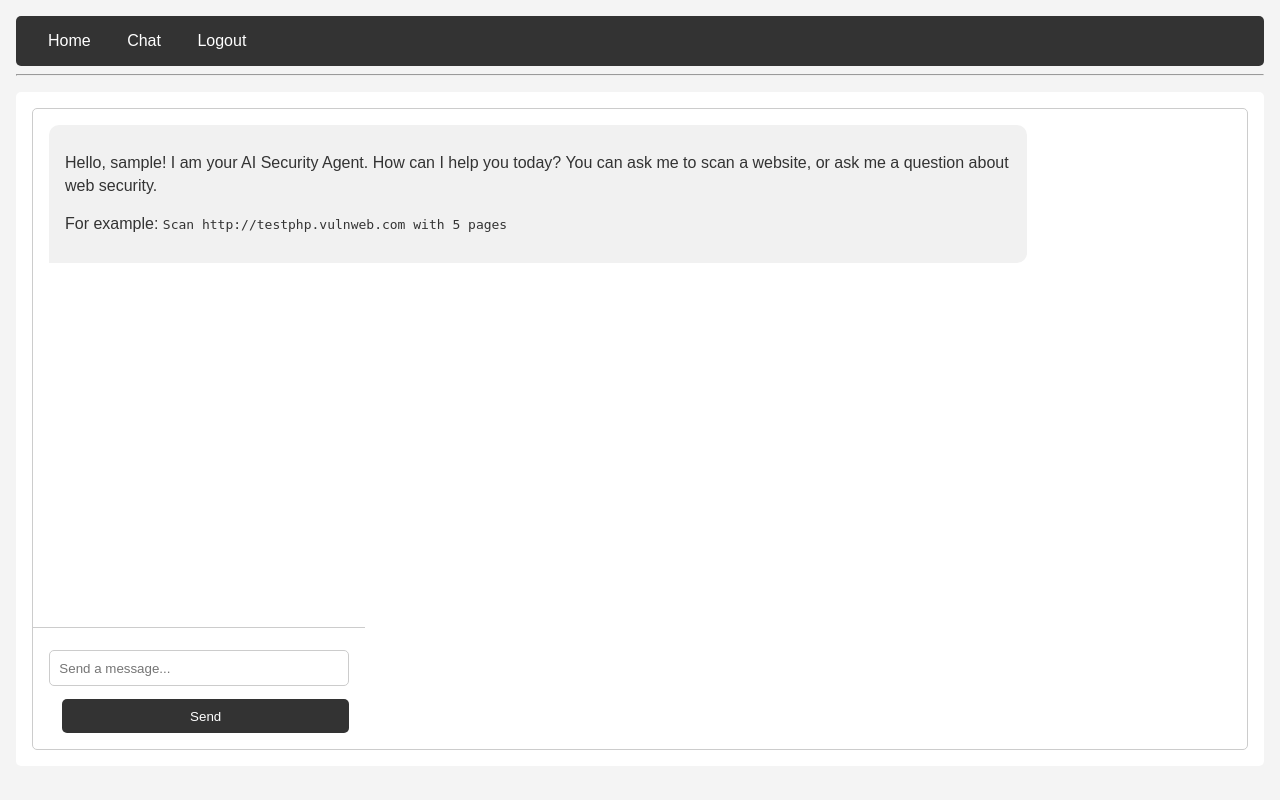
After one commit to PrajwalKhante/home, a Flask app: page /chat in a window 1280 px wide. The commit adds this page. Run offline with Flask 3, Linux system fonts and the light colour scheme; the visitor is signed in with stand-in values (Sample User, id 1).

Commit message:
feat: Overhaul to chatbot UI and integrate local LLM
This commit completes the transformation of the vulnerability scanning tool into a fully-featured, conversational AI agent. It replaces the previous web dashboard with a ChatGPT-like chat interface and replaces the API-based LLM with a local GGUF model, making the application self-contained and more powerful.

Key changes:
- **Chatbot UI/UX:** The entire frontend has been rebuilt to provide a conversational experience. Users interact with the agent by sending messages to start scans, ask questions, and view results.
- **Local LLM Integration:** The AI core now uses `llama-cpp-python` to run a local GGUF model (Mistral 7B Instruct). This removes the need for external API keys and allows for private, offline analysis.
- **Conversational Engine:** A new backend engine uses the local LLM to parse user intent from chat messages, enabling natural language commands.
- **API Key Removal:** All previous logic for managing external API keys, including the settings page and database fields, has been removed.
- **Instructions:** A new `INSTRUCTIONS.md` file provides clear steps for downloading and setting up the required local model.
- **Code Cleanup:** The project has been cleaned up by removing now-redundant templates and adding a `.gitignore` file for better repository management.

```diff
--- a/app/main.py
+++ b/app/main.py
@@ -3,18 +3,15 @@ import sys
 import datetime
 import threading
 import json
-import io
-import csv
-from flask import Flask, render_template, redirect, url_for, request, flash, send_file
+import re
+from flask import Flask, render_template, redirect, url_for, request, flash, jsonify
 from flask_sqlalchemy import SQLAlchemy
 from flask_login import LoginManager, UserMixin, login_user, logout_user, login_required, current_user
 from werkzeug.security import generate_password_hash, check_password_hash
-from cryptography.fernet import Fernet
 
-# --- App Setup ---
 sys.path.append(os.path.abspath(os.path.join(os.path.dirname(__file__), '..')))
 from lib.scanner import scan_website
-from lib.analyzer import analyze_endpoints
+from lib.analyzer import analyze_endpoints, llm as analyzer_llm
 
 app = Flask(__name__)
 app.config['SECRET_KEY'] = os.urandom(24)
@@ -22,48 +19,21 @@ db_path = os.path.join(os.path.abspath(os.path.dirname(__file__)), 'app.db')
 app.config['SQLALCHEMY_DATABASE_URI'] = f'sqlite:///{db_path}'
 app.config['SQLALCHEMY_TRACK_MODIFICATIONS'] = False
 
-# --- Encryption Setup ---
-# In a real app, this key should be loaded securely from the environment or a secret manager
-# For simplicity, we'll generate it if it doesn't exist.
-key_file = 'secret.key'
-if not os.path.exists(key_file):
-    key = Fernet.generate_key()
-    with open(key_file, 'wb') as f:
-        f.write(key)
-else:
-    with open(key_file, 'rb') as f:
-        key = f.read()
-cipher_suite = Fernet(key)
-
-# --- Database and Login Manager ---
 db = SQLAlchemy(app)
 login_manager = LoginManager(app)
 login_manager.login_view = 'login'
 
-# --- Models ---
+# Models
 class User(UserMixin, db.Model):
     id = db.Column(db.Integer, primary_key=True)
     username = db.Column(db.String(100), unique=True, nullable=False)
     password_hash = db.Column(db.String(256))
     scans = db.relationship('Scan', backref='user', lazy=True)
-    encrypted_api_key = db.Column(db.LargeBinary)
 
-    def set_password(self, password):
-        self.password_hash = generate_password_hash(password)
-
-    def check_password(self, password):
-        return check_password_hash(self.password_hash, password)
-
-    def set_api_key(self, api_key):
-        self.encrypted_api_key = cipher_suite.encrypt(api_key.encode())
-
-    def get_api_key(self):
-        if self.encrypted_api_key:
-            return cipher_suite.decrypt(self.encrypted_api_key).decode()
-        return None
+    def set_password(self, password): self.password_hash = generate_password_hash(password)
+    def check_password(self, password): return check_password_hash(self.password_hash, password)
 
 class Scan(db.Model):
-    # ... (model is unchanged)
     id = db.Column(db.Integer, primary_key=True)
     target_url = db.Column(db.String(200), nullable=False)
     max_pages = db.Column(db.Integer, default=20)
@@ -73,50 +43,105 @@ class Scan(db.Model):
     user_id = db.Column(db.Integer, db.ForeignKey('user.id'), nullable=False)
     results = db.Column(db.Text, nullable=True)
 
+@login_manager.user_loader
+def load_user(user_id): return db.session.get(User, int(user_id))
 
-@login_manager.user_loader
-def load_user(user_id):
-    return db.session.get(User, int(user_id))
+# --- Chatbot AI Engine ---
+def get_chatbot_response(user_message):
+    if not analyzer_llm:
+        return "The local AI model is not loaded. Please follow the instructions in INSTRUCTIONS.md."
 
-# --- Background Scan Function ---
-def run_scan_in_background(app_context, scan_id, api_key):
+    # Use the LLM to understand the user's intent
+    prompt = f"""[INST] You are the brain of a cybersecurity chatbot. A user sent you a message.
+    Your job is to understand their intent and extract relevant information.
+    The user's message is: "{user_message}"
+
+    Possible intents are: 'start_scan', 'ask_question', 'show_history', 'greet', 'unknown'.
+    If the intent is 'start_scan', you must extract the 'url' and optionally the number of 'pages'.
+
+    Respond with a single line of JSON. For example:
+    {{"intent": "start_scan", "url": "http://example.com", "pages": 10}}
+    {{"intent": "ask_question", "question": "What is SQL injection?"}}
+    {{"intent": "show_history"}}
+    {{"intent": "greet"}} [/INST]
+    """
+
+    try:
+        output = analyzer_llm(prompt, max_tokens=128, stop=["[INST]"], temperature=0.1)
+        response_text = output["choices"][0]["text"]
+        parsed_json = json.loads(response_text)
+        intent = parsed_json.get("intent")
+
+        if intent == "start_scan":
+            url = parsed_json.get("url")
+            if not url: return "You asked me to start a scan, but did not provide a URL."
+            pages = parsed_json.get("pages", 10)
+
+            new_scan = Scan(target_url=url, max_pages=pages, tests_run="sql,xss", user_id=current_user.id)
+            db.session.add(new_scan); db.session.commit()
+            threading.Thread(target=run_scan_in_background, args=(app.app_context(), new_scan.id)).start()
+            return f"Scan started for {url} (ID: {new_scan.id}). I'll let you know when it's done. You can also ask for the results of a scan by its ID."
+
+        elif intent == "show_history":
+            scans = Scan.query.filter_by(user_id=current_user.id).order_by(Scan.timestamp.desc()).limit(5).all()
+            if not scans: return "You have no previous scans."
+            response = "Here are your 5 most recent scans:\n"
+            for s in scans:
+                response += f"- ID: {s.id}, URL: {s.target_url}, Status: {s.status}\n"
+            return response
+
+        elif intent == "ask_question":
+            question = parsed_json.get("question", user_message)
+            answer_prompt = f"[INST] As a cybersecurity expert, answer the following question in a helpful and concise way: {question} [/INST]"
+            answer_output = analyzer_llm(answer_prompt, max_tokens=512, stop=["[INST]"])
+            return answer_output["choices"][0]["text"].strip()
+
+        elif intent == "greet":
+            return "Hello! How can I help you with your web security needs today?"
+
+        else: # unknown
+            return "I'm sorry, I'm not sure how to help with that. You can ask me to scan a website, or ask a question about web security."
+
+    except Exception as e:
+        print(f"Error in chatbot response generation: {e}")
+        return "I'm sorry, I had a problem processing your request."
+
+def run_scan_in_background(app_context, scan_id):
     with app_context:
         scan = db.session.get(Scan, scan_id)
         if not scan: return
-        print(f"Starting background scan for {scan.target_url}")
         scan.status = 'running'; db.session.commit()
         try:
             endpoints = scan_website(scan.target_url, scan.max_pages)
-            tests = scan.tests_run.split(',')
-            # Pass the API key to the analyzer
-            vulnerabilities = analyze_endpoints(endpoints, tests, api_key=api_key)
+            vulnerabilities = analyze_endpoints(endpoints, scan.tests_run.split(','))
             scan.results = json.dumps(vulnerabilities)
             scan.status = 'completed'
         except Exception as e:
-            print(f"Error during scan: {e}"); scan.status = 'failed'
-            scan.results = json.dumps([{"error": str(e)}])
+            scan.status = 'failed'; scan.results = json.dumps([{"error": str(e)}])
         db.session.commit()
-        print(f"Scan {scan.id} finished with status: {scan.status}")
+        # In a real-world app, we'd use WebSockets or another method to push this notification.
+        print(f"Scan {scan.id} for {scan.target_url} is complete!")
 
 # --- Routes ---
 @app.route('/')
 def index():
-    return render_template('base.html')
+    if current_user.is_authenticated:
+        return redirect(url_for('chat'))
+    return render_template('login.html')
 
 @app.route('/login', methods=['GET', 'POST'])
 def login():
-    if current_user.is_authenticated: return redirect(url_for('dashboard'))
+    if current_user.is_authenticated: return redirect(url_for('chat'))
     if request.method == 'POST':
         user = User.query.filter_by(username=request.form['username']).first()
         if user and user.check_password(request.form['password']):
-            login_user(user, remember=True)
-            return redirect(url_for('dashboard'))
+            login_user(user, remember=True); return redirect(url_for('chat'))
         else: flash('Invalid username or password')
     return render_template('login.html')
 
 @app.route('/register', methods=['GET', 'POST'])
 def register():
-    if current_user.is_authenticated: return redirect(url_for('dashboard'))
+    if current_user.is_authenticated: return redirect(url_for('chat'))
     if request.method == 'POST':
         if User.query.filter_by(username=request.form['username']).first():
             flash('Username already exists')
@@ -124,78 +149,51 @@ def register():
             new_user = User(username=request.form['username'])
             new_user.set_password(request.form['password'])
             db.session.add(new_user); db.session.commit()
-            login_user(new_user)
-            return redirect(url_for('dashboard'))
+            login_user(new_user); return redirect(url_for('chat'))
     return render_template('register.html')
 
 @app.route('/logout')
 @login_required
 def logout():
     logout_user()
-    return redirect(url_for('index'))
+    return redirect(url_for('login'))
 
-@app.route('/dashboard', methods=['GET', 'POST'])
+@app.route('/chat')
 @login_required
-def dashboard():
-    if request.method == 'POST':
-        new_scan = Scan(target_url=request.form['url'], max_pages=int(request.form['max_pages']),
-                        tests_run=",".join(request.form.getlist('tests')), user_id=current_user.id)
-        db.session.add(new_scan); db.session.commit()
+def chat():
+    return render_template('chat.html')
 
-        api_key = current_user.get_api_key()
-        if not api_key:
-            flash("API key not set. Confidence scoring will be skipped. Please add your key in Settings.", "warning")
+@app.route('/send_message', methods=['POST'])
+@login_required
+def send_message():
+    user_message = request.json['message']
 
-        threading.Thread(target=run_scan_in_background, args=(app.app_context(), new_scan.id, api_key)).start()
-        flash(f'Scan started for {new_scan.target_url}. Results will appear here when complete.')
-        return redirect(url_for('dashboard'))
-    scans = Scan.query.filter_by(user_id=current_user.id).order_by(Scan.timestamp.desc()).all()
-    return render_template('dashboard.html', scans=scans)
+    # Check for a specific command to get scan results
+    match = re.match(r"show me scan (\d+)", user_message.lower())
+    if match:
+        scan_id = int(match.group(1))
+        scan = db.session.get(Scan, scan_id)
+        if not scan or scan.user_id != current_user.id:
+            response = "Sorry, I can't find that scan or you don't have permission to view it."
+        elif scan.status != 'completed':
+            response = f"Scan {scan.id} is still in progress (status: {scan.status}). Please check back later."
+        else:
+            vulnerabilities = json.loads(scan.results)
+            if not vulnerabilities:
+                response = f"Scan {scan.id} for {scan.target_url} completed with no vulnerabilities found."
+            else:
+                response = f"Results for scan {scan.id} ({scan.target_url}):\n\n"
+                for vuln in vulnerabilities:
+                    response += f"--- VULNERABILITY: {vuln['type']} ---\n"
+                    response += f"URL: {vuln['url']}\n"
+                    response += f"Confidence: {vuln['confidence']}\n\n"
+                    response += f"Explanation: {vuln['explanation']}\n\n"
+                    response += f"Impact: {vuln['impact']}\n\n"
+                    response += f"Remediation: {vuln['remediation']}\n\n"
+    else:
+        response = get_chatbot_response(user_message)
 
-@app.route('/settings', methods=['GET', 'POST'])
-@login_required
-def settings():
-    if request.method == 'POST':
-        api_key = request.form.get('api_key')
-        if api_key:
-            current_user.set_api_key(api_key)
-            db.session.commit()
-            flash('API key updated successfully!', 'success')
-        else:
-            flash('API key cannot be empty.', 'warning')
-        return redirect(url_for('settings'))
-    return render_template('settings.html')
-
-@app.route('/scan/<int:scan_id>')
-@login_required
-def scan_results(scan_id):
-    scan = db.session.get(Scan, scan_id)
-    if not scan or scan.user_id != current_user.id:
-        flash("Scan not found or you don't have permission to view it.")
-        return redirect(url_for('dashboard'))
-    vulnerabilities = json.loads(scan.results) if scan.results else []
-    return render_template('results.html', scan=scan, vulnerabilities=vulnerabilities)
-
-@app.route('/scan/<int:scan_id>/download')
-@login_required
-def download_report(scan_id):
-    # ... (route is unchanged)
-    scan = db.session.get(Scan, scan_id)
-    if not scan or scan.user_id != current_user.id:
-        flash("Scan not found or you don't have permission to view it.")
-        return redirect(url_for('dashboard'))
-    vulnerabilities = json.loads(scan.results) if scan.results else []
-    if not vulnerabilities:
-        flash("No vulnerabilities to report for this scan.")
-        return redirect(url_for('scan_results', scan_id=scan_id))
-    output = io.StringIO()
-    writer = csv.DictWriter(output, fieldnames=vulnerabilities[0].keys())
-    writer.writeheader()
-    writer.writerows(vulnerabilities)
-    mem_file = io.BytesIO()
-    mem_file.write(output.getvalue().encode('utf-8'))
-    mem_file.seek(0)
-    return send_file(mem_file, as_attachment=True, download_name=f'scan_{scan_id}_report.csv', mimetype='text/csv')
+    return jsonify({'response': response})
 
 def init_db():
     with app.app_context():
--- a/app/static/style.css
+++ b/app/static/style.css
@@ -140,3 +140,67 @@ form button {
     white-space: -o-pre-wrap;    /* Opera 7 */
     word-wrap: break-word;       /* Internet Explorer 5.5+ */
 }
+
+/* Chat Interface Styling */
+#chat-container {
+    display: flex;
+    flex-direction: column;
+    height: 80vh;
+    border: 1px solid #ccc;
+    border-radius: 5px;
+}
+
+#chat-window {
+    flex-grow: 1;
+    overflow-y: auto;
+    padding: 1em;
+    display: flex;
+    flex-direction: column;
+}
+
+#chat-form {
+    display: flex;
+    padding: 1em;
+    border-top: 1px solid #ccc;
+}
+
+#message-input {
+    flex-grow: 1;
+    border: 1px solid #ccc;
+    border-radius: 5px;
+    padding: 0.7em;
+}
+
+#chat-form button {
+    margin-left: 1em;
+    padding: 0.7em 1.5em;
+}
+
+.message {
+    max-width: 80%;
+    margin-bottom: 1em;
+    padding: 0.7em 1em;
+    border-radius: 10px;
+    line-height: 1.4;
+}
+
+.user-message {
+    background-color: #007bff;
+    color: white;
+    align-self: flex-end;
+    border-bottom-right-radius: 0;
+}
+
+.agent-message {
+    background-color: #f1f1f1;
+    color: #333;
+    align-self: flex-start;
+    border-bottom-left-radius: 0;
+}
+
+.agent-message pre {
+    white-space: pre-wrap;
+    word-wrap: break-word;
+    font-family: inherit;
+    margin: 0;
+}
--- a/app/templates/base.html
+++ b/app/templates/base.html
@@ -10,8 +10,7 @@
     <nav>
       <a href="{{ url_for('index') }}">Home</a>
       {% if current_user.is_authenticated %}
-        <a href="{{ url_for('dashboard') }}">Dashboard</a>
-        <a href="{{ url_for('settings') }}">Settings</a>
+        <a href="{{ url_for('chat') }}">Chat</a>
         <a href="{{ url_for('logout') }}">Logout</a>
       {% else %}
         <a href="{{ url_for('login') }}">Login</a>
--- /dev/null
+++ b/app/templates/chat.html
@@ -0,0 +1,69 @@
+{% extends "base.html" %}
+
+{% block title %}Chat with your AI Security Agent{% endblock %}
+
+{% block content %}
+<div id="chat-container">
+    <div id="chat-window">
+        <div class="message agent-message">
+            <p>Hello, {{ current_user.username }}! I am your AI Security Agent. How can I help you today? You can ask me to scan a website, or ask me a question about web security.</p>
+            <p>For example: <code>Scan http://testphp.vulnweb.com with 5 pages</code></p>
+        </div>
+    </div>
+    <form id="chat-form">
+        <input type="text" id="message-input" placeholder="Send a message..." autocomplete="off">
+        <button type="submit">Send</button>
+    </form>
+</div>
+
+<script>
+    document.getElementById('chat-form').addEventListener('submit', async function(e) {
+        e.preventDefault();
+        const messageInput = document.getElementById('message-input');
+        const message = messageInput.value.trim();
+        if (!message) return;
+
+        const chatWindow = document.getElementById('chat-window');
+
+        // Display user message
+        const userMessageDiv = document.createElement('div');
+        userMessageDiv.classList.add('message', 'user-message');
+        userMessageDiv.innerHTML = `<p>${message}</p>`;
+        chatWindow.appendChild(userMessageDiv);
+
+        messageInput.value = '';
+        chatWindow.scrollTop = chatWindow.scrollHeight;
+
+        // Display thinking indicator
+        const thinkingDiv = document.createElement('div');
+        thinkingDiv.classList.add('message', 'agent-message', 'thinking');
+        thinkingDiv.innerHTML = `<p><i>Thinking...</i></p>`;
+        chatWindow.appendChild(thinkingDiv);
+        chatWindow.scrollTop = chatWindow.scrollHeight;
+
+        // Send message to backend
+        const response = await fetch('/send_message', {
+            method: 'POST',
+            headers: {
+                'Content-Type': 'application/json',
+            },
+            body: JSON.stringify({ message: message }),
+        });
+
+        const data = await response.json();
+        const agentResponse = data.response;
+
+        // Remove thinking indicator
+        chatWindow.removeChild(thinkingDiv);
+
+        // Display agent response
+        const agentMessageDiv = document.createElement('div');
+        agentMessageDiv.classList.add('message', 'agent-message');
+        // Use a <pre> tag to preserve formatting from the agent's response
+        agentMessageDiv.innerHTML = `<pre>${agentResponse}</pre>`;
+        chatWindow.appendChild(agentMessageDiv);
+
+        chatWindow.scrollTop = chatWindow.scrollHeight;
+    });
+</script>
+{% endblock %}
--- a/requirements.txt
+++ b/requirements.txt
@@ -1,9 +1,8 @@
 requests
 beautifulsoup4
-llm
-llm-anthropic
 Flask
 Flask-Login
 werkzeug
 Flask-SQLAlchemy
 cryptography
+llama-cpp-python
```
Also changed, not shown: INSTRUCTIONS.md (added, +18 -0 lines), app/templates/dashboard.html (deleted, +0 -60 lines), app/templates/results.html (deleted, +0 -45 lines), app/templates/settings.html (deleted, +0 -22 lines), lib/analyzer.py (+33 -22 lines).
